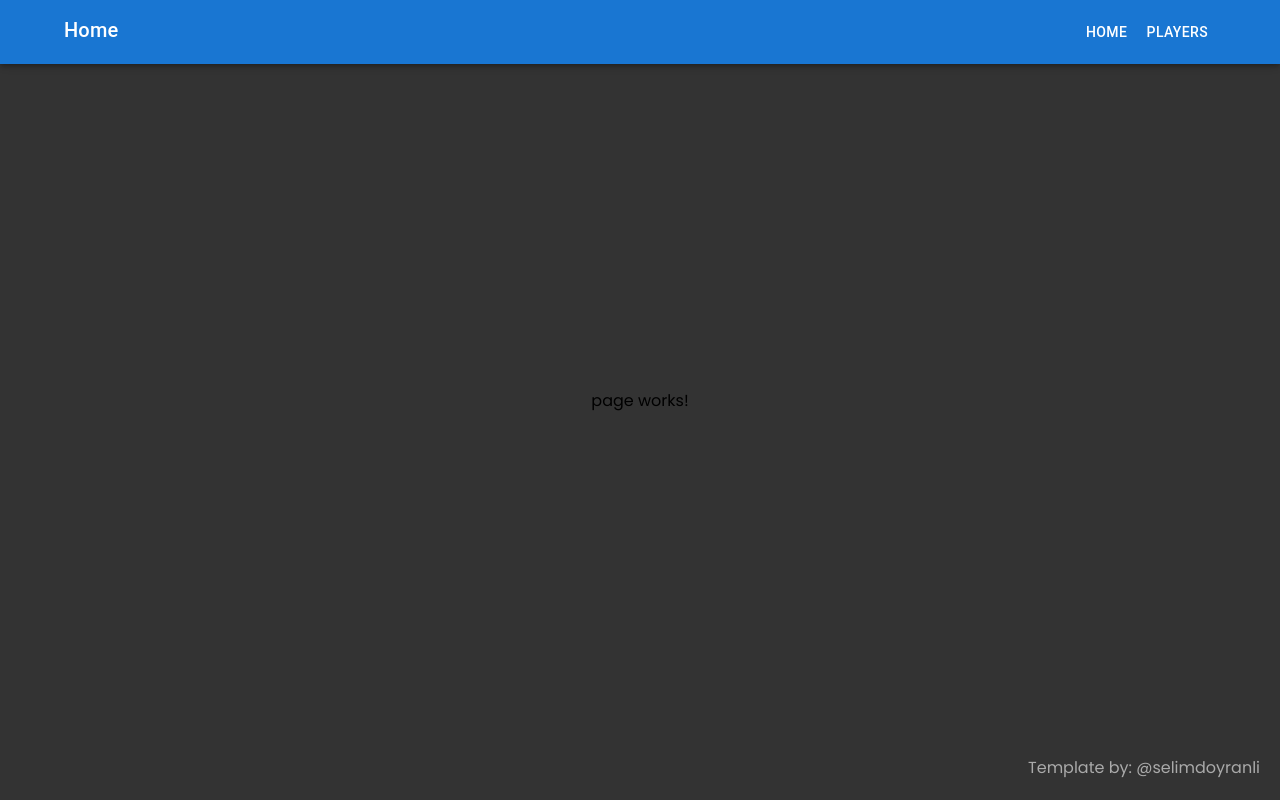
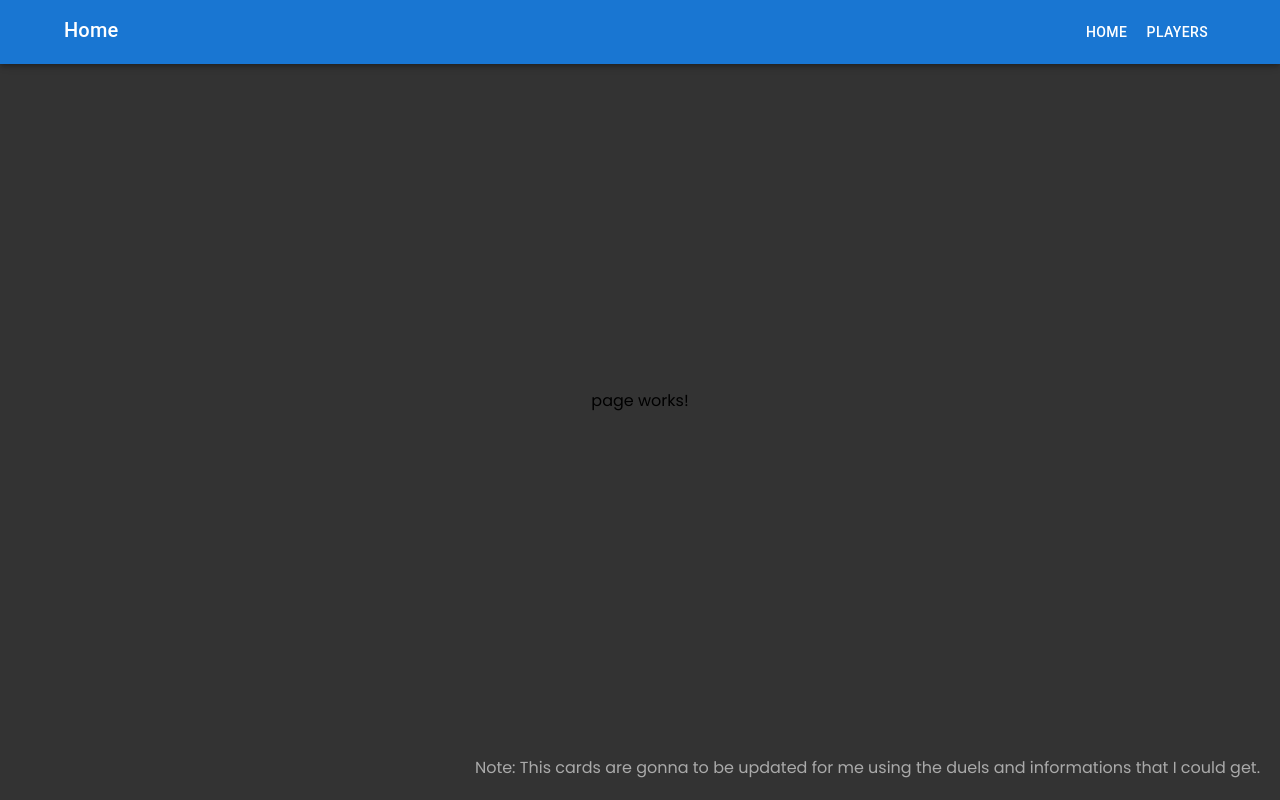
Before and after one commit to FelipeAlfaya/Bomb-cards, a Next.js app: page / in a window 1280 px wide. Built offline with nearby package versions, Linux system fonts and the light colour scheme.

Commit message:
correcting a prop

```diff
--- a/src/app/players/page.css
+++ b/src/app/players/page.css
@@ -26,7 +26,7 @@ body {
 }
 
 body:after {
-	content: 'Template by: @selimdoyranli';
+	content: 'Note: This cards are gonna to be updated for me using the duels and informations that I could get.';
 	font-size: 1rem;
 	color: #aaa;
 	position: fixed;
--- a/src/app/players/page.tsx
+++ b/src/app/players/page.tsx
@@ -364,7 +364,7 @@ const playerData: Player[] = [
   {
     name: 'Lunicia',
     guild: 'Nightfall',
-    nationality: 'EUA',
+    nationality: 'USA',
     sector: null,
     playstyle: 'PAS',
     alignment: null,
@@ -826,6 +826,7 @@ const Page: React.FC = () => {
 
   return (
     <>
+      {/*Template by: @selimdoyranli*/}
       <Navbar toolbar={`Players (${playerData.length})`} />
       <div className='filters'>
         <div className='search-container'>
```
Also changed, not shown: src/images/people/Annis.jpg (added).
